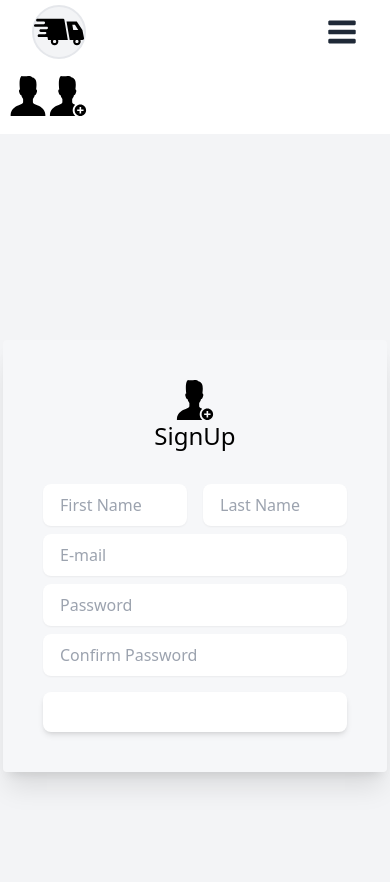
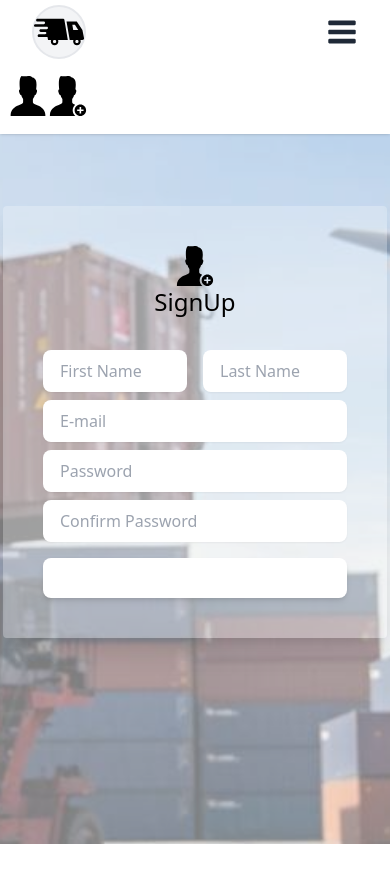
Before and after one commit to Marcokbc/Logistica_frontend, a Next.js app in the folder logistica/: page /signup in a window 390 px wide. Shown: the top 882 px of the page. After the commit the page ends 844 px from the top, so only its background shows below. Built offline with nearby package versions, Linux system fonts and the light colour scheme.

Commit message:
Responsive Design

```diff
--- a/logistica/src/app/header.tsx
+++ b/logistica/src/app/header.tsx
@@ -3,8 +3,8 @@ import Link from "next/link";
 export default function header() {
     return (
         <>
-            <header>
-                <div>
+            <header className="relative">
+                <div className="fixed top-0 left-0 right-0">
                     <nav className="bg-white dark:bg-gray-800  shadow ">
                         <div className="px-8 mx-auto max-w-7xl">
                             <div className="flex items-center justify-between h-16">
--- a/logistica/src/app/pedido/page.tsx
+++ b/logistica/src/app/pedido/page.tsx
@@ -9,22 +9,22 @@ export default function Pedido() {
                     <div className="flex flex-col w-1/2 gap-5 p-2 mx-auto bg-white shadow-lg select-none sm:p-4 sm:h-70 rounded-2xl sm:flex-row ">
                         <div className="flex flex-col flex-1 gap-5 sm:p-2">
                             <div className="flex flex-col flex-1 gap-3">
-                                <div className="w-full bg-gray-200 animate-pulse h-14 rounded-2xl">
-                                    <p>NOME DO PEDIDO</p>
+                                <div className="flex flex-col items-center w-full animate-pulse h-14 rounded-2xl">
+                                    <h2 className='text-2xl'>NOME DO PEDIDO</h2>
                                 </div>
-                                <div className="w-full h-7 bg-gray-200 animate-pulse rounded-2xl">
+                                <div className="w-full h-7 animate-pulse rounded-2xl">
                                     <p>ORIGEM : DESTINO</p>
                                 </div>
-                                <div className="w-full h-12 bg-gray-200 animate-pulse rounded-2xl">
+                                <div className="w-full h-12 animate-pulse rounded-2xl">
                                     <p>Rotas</p>
                                     <p>ROTA : DATA</p>
                                 </div>
                             </div>
                             <div>
-                                <p>Status</p>
+                                <p className="animate-pulse">Status</p>
                             </div>
-                            <div className="flex gap-3 mt-auto">
-                                <div className="flex flex-col justify-center items-center w-10 h-15 bg-gray-200 rounded-full animate-pulse">
+                            <div className="flex gap-3 xl:gap-24 2xl:gap-28 md:gap-5 mt-auto">
+                                <div className="flex flex-col justify-center items-center w-10 h-15 bg-red-400 rounded-full animate-pulse">
                                     <svg
                                         xmlns="http://www.w3.org/2000/svg"
                                         width="20"
@@ -39,7 +39,7 @@ export default function Pedido() {
                                         <path d="M77.296 33.027L71.02 26.75c-.442-.442-1.227-.442-1.668 0L39.67 56.432 28.898 45.661c-.441-.442-1.225-.442-1.668 0l-6.276 6.276a1.178 1.178 0 000 1.668l17.882 17.881a1.18 1.18 0 001.668 0l36.792-36.792a1.177 1.177 0 000-1.667z"></path>
                                     </svg>
                                 </div>
-                                <div className="flex flex-col justify-center items-center w-10 h-15 bg-gray-200 rounded-full animate-pulse">
+                                <div className="flex flex-col justify-center items-center w-10 h-15 bg-red-400 rounded-full animate-pulse">
                                     <svg
                                         xmlns="http://www.w3.org/2000/svg"
                                         width="20"
@@ -55,7 +55,7 @@ export default function Pedido() {
                                         ></path>
                                     </svg>
                                 </div>
-                                <div className="flex flex-col justify-center items-center w-10 h-15 bg-gray-200 rounded-full animate-pulse">
+                                <div className="flex flex-col justify-center items-center w-10 h-15 bg-red-400 rounded-full animate-pulse">
                                     <svg
                                         xmlns="http://www.w3.org/2000/svg"
                                         width="30"
@@ -68,7 +68,7 @@ export default function Pedido() {
                                         <path d="M70.074 39.215h-2.512V16.847H23.335l-7.589 13.092H1.896v9.276H0v5.237h1.896v3.271h9.276c.614 3.134 3.375 5.504 6.687 5.504s6.071-2.374 6.68-5.504h20.169c.615 3.134 3.371 5.504 6.681 5.504a6.82 6.82 0 006.687-5.504h9.482v-3.271h2.511l.005-5.237zM17.859 50.616a4.206 4.206 0 01-4.202-4.197 4.207 4.207 0 014.202-4.202 4.199 4.199 0 010 8.399zm33.536 0a4.205 4.205 0 01-4.197-4.197 4.208 4.208 0 014.197-4.202 4.208 4.208 0 014.204 4.202 4.205 4.205 0 01-4.204 4.197zm13.551-5.507h-6.861c-.616-3.134-3.374-5.504-6.688-5.504-3.31 0-6.072 2.374-6.684 5.504H24.546c-.614-3.134-3.368-5.504-6.68-5.504s-6.078 2.374-6.687 5.504H4.518V32.562H17.26l7.586-13.095h40.105v25.646h-.005v-.004zM20.443 32.284l5.913-10.2h8.784v10.2H20.443z"></path>
                                     </svg>
                                 </div>
-                                <div className="flex flex-col justify-center items-center w-10 h-15 bg-gray-200 rounded-full animate-pulse">
+                                <div className="flex flex-col justify-center items-center w-10 h-15 bg-red-400 rounded-full animate-pulse">
                                     <svg
                                         xmlns="http://www.w3.org/2000/svg"
                                         width="25"
@@ -96,7 +96,7 @@ export default function Pedido() {
                                         ></path>
                                     </svg>
                                 </div>
-                                <div className="flex flex-col justify-center items-center w-10 h-10 bg-gray-200 rounded-full animate-pulse">
+                                <div className="flex flex-col justify-center items-center w-10 h-10 bg-red-400 rounded-full animate-pulse">
                                     <svg
                                         xmlns="http://www.w3.org/2000/svg"
                                         width="25"
@@ -110,6 +110,7 @@ export default function Pedido() {
                         </div>
                     </div>
                 </div>
+
             </main>
         </>
     )
--- a/logistica/src/app/signin/page.tsx
+++ b/logistica/src/app/signin/page.tsx
@@ -89,7 +89,7 @@ export default function Signin() {
                             </div>
                         </div>
                     </div>
-                    <div className="w-1/2 shadow-2xl flex flex-col justify-center items-center">
+                    <div className="w-1/2 shadow-2xl hidden md:flex flex-col justify-center items-center">
                         <Image
                         src={ImageLogistic}
                         alt="Picture of the author"
--- a/logistica/src/app/signup/page.tsx
+++ b/logistica/src/app/signup/page.tsx
@@ -1,20 +1,22 @@
 import Header from '../header';
-import Background from '../../../public/images/background.jpg';
+import Background from '../../../public/images/logistica-background.jpg';
 import Image from 'next/image';
 
 export default function SignUp() {
     return (
         <>
             <Header />
-            {/* <div style={{ zIndex: -1, position: 'fixed', width: "100vw", height: "100vh" }}>
+
+            <main >
+                <div style={{ zIndex: -1, position: 'fixed', width: "100vw", height: "100vh" }}>
                     <Image
                         src={Background}
                         alt="background"
                         layout="fill"
                         objectFit="cover"
+                        className='opacity-50'
                     />
-            </div> */}
-            <main className='bg-gray-100'>
+                </div>
                 <div className="w-full h-screen font-sans bg-cover bg-landscape">
                     <div className="container flex items-center justify-center flex-1 h-full mx-auto">
                         <div className="w-full max-w-lg">
@@ -57,12 +59,12 @@ export default function SignUp() {
                                     </div>
                                     <div className="mb-2">
                                         <div className=" relative ">
-                                            <input type="text" id="login-with-bg-password" className=" rounded-lg border-transparent flex-1 appearance-none border border-gray-300 w-full py-2 px-4 bg-white text-gray-700 placeholder-gray-400 shadow-sm text-base focus:outline-none focus:ring-2 focus:ring-purple-600 focus:border-transparent" placeholder="Password" />
+                                            <input type="password" id="login-with-bg-password" className=" rounded-lg border-transparent flex-1 appearance-none border border-gray-300 w-full py-2 px-4 bg-white text-gray-700 placeholder-gray-400 shadow-sm text-base focus:outline-none focus:ring-2 focus:ring-purple-600 focus:border-transparent" placeholder="Password" />
                                         </div>
                                     </div>
                                     <div className="mb-2">
                                         <div className=" relative ">
-                                            <input type="text" id="login-with-bg-password" className=" rounded-lg border-transparent flex-1 appearance-none border border-gray-300 w-full py-2 px-4 bg-white text-gray-700 placeholder-gray-400 shadow-sm text-base focus:outline-none focus:ring-2 focus:ring-purple-600 focus:border-transparent" placeholder="Confirm Password" />
+                                            <input type="password" id="login-with-bg-password" className=" rounded-lg border-transparent flex-1 appearance-none border border-gray-300 w-full py-2 px-4 bg-white text-gray-700 placeholder-gray-400 shadow-sm text-base focus:outline-none focus:ring-2 focus:ring-purple-600 focus:border-transparent" placeholder="Confirm Password" />
                                         </div>
                                     </div>
                                     <div className="flex items-center justify-between mt-4">
```
Also changed, not shown: logistica/public/find.svg (added), logistica/public/images/logistica-background.jpg (added). Lines whose indentation alone changed are shown as unchanged.
